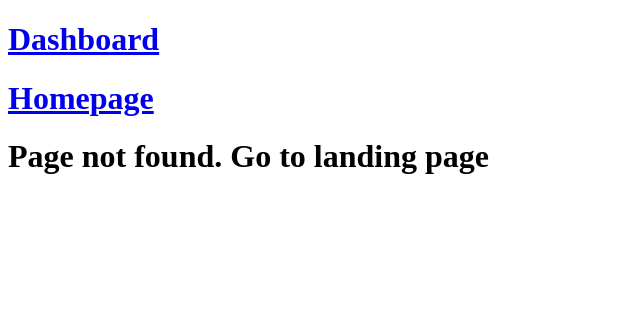
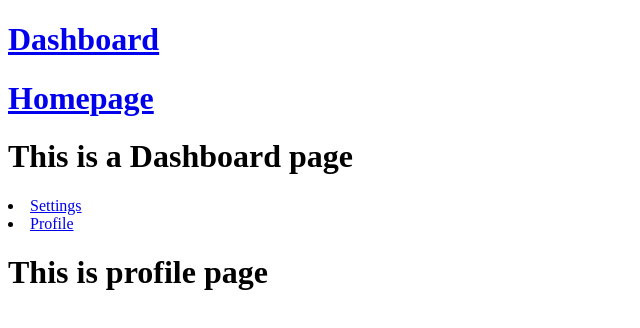
Before and after one commit to sah-wtag/react-learning-1, a React app in the folder myapp/: page /dashboard/profile in a window 1280 px wide. Before the commit this address had no page. Shown: the top 328 px of the page, without its empty margins (0-640 px from the left). Built offline with nearby package versions, Linux system fonts and the light colour scheme; the HTML template or start-up script is replaced by a standard one.

Commit message:
Nesting Routes

```diff
--- a/myapp/src/App.jsx
+++ b/myapp/src/App.jsx
@@ -4,6 +4,8 @@
 import Dashboard from "./pages/Dashboard";
 import PageNotFound from "./pages/PageNotFound";
 import Nav from "./Nav";
+import Profile from "./pages/Profile";
+import Settings from "./pages/Settings";
 
 function App() {
   return (
@@ -11,7 +13,10 @@
       <Nav />
       <Routes>
         <Route path="/" element={<Homepage />} />
-        <Route path="/dashboard" element={<Dashboard />} />
+        <Route path="/dashboard" element={<Dashboard />}>
+          <Route path="profile" element={<Profile />}></Route>
+          <Route path="settings" element={<Settings />}></Route>
+        </Route>
         <Route path="/banking" element={<Banking />} />
         <Route path="*" element={<PageNotFound />} />
       </Routes>
--- a/myapp/src/pages/Dashboard.jsx
+++ b/myapp/src/pages/Dashboard.jsx
@@ -1,9 +1,17 @@
-import { Link } from "react-router-dom";
+import { Link, Outlet } from "react-router-dom";
 export default function Dashboard() {
   return (
     <div>
       <h1>This is a Dashboard page</h1>
 
+      <li>
+        <Link to="settings">Settings</Link>
+      </li>
+
+      <li>
+        <Link to="profile">Profile</Link>
+      </li>
+      <Outlet />
     </div>
   );
 }
--- /dev/null
+++ b/myapp/src/pages/Profile.jsx
@@ -0,0 +1,7 @@
+export default function Profile() {
+  return (
+    <div>
+      <h1>This is profile page</h1>
+    </div>
+  );
+}
--- /dev/null
+++ b/myapp/src/pages/Settings.jsx
@@ -0,0 +1,7 @@
+export default function Settings() {
+  return (
+    <div>
+      <h1>Settings page</h1>
+    </div>
+  );
+}
```
